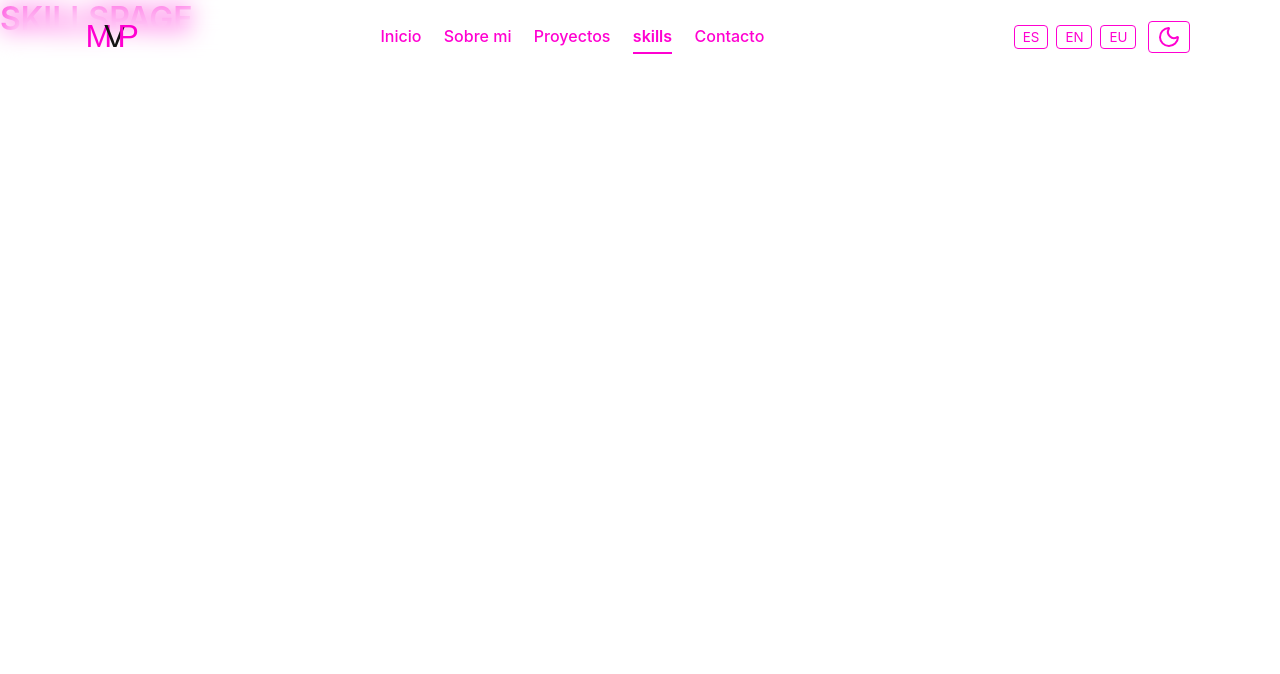
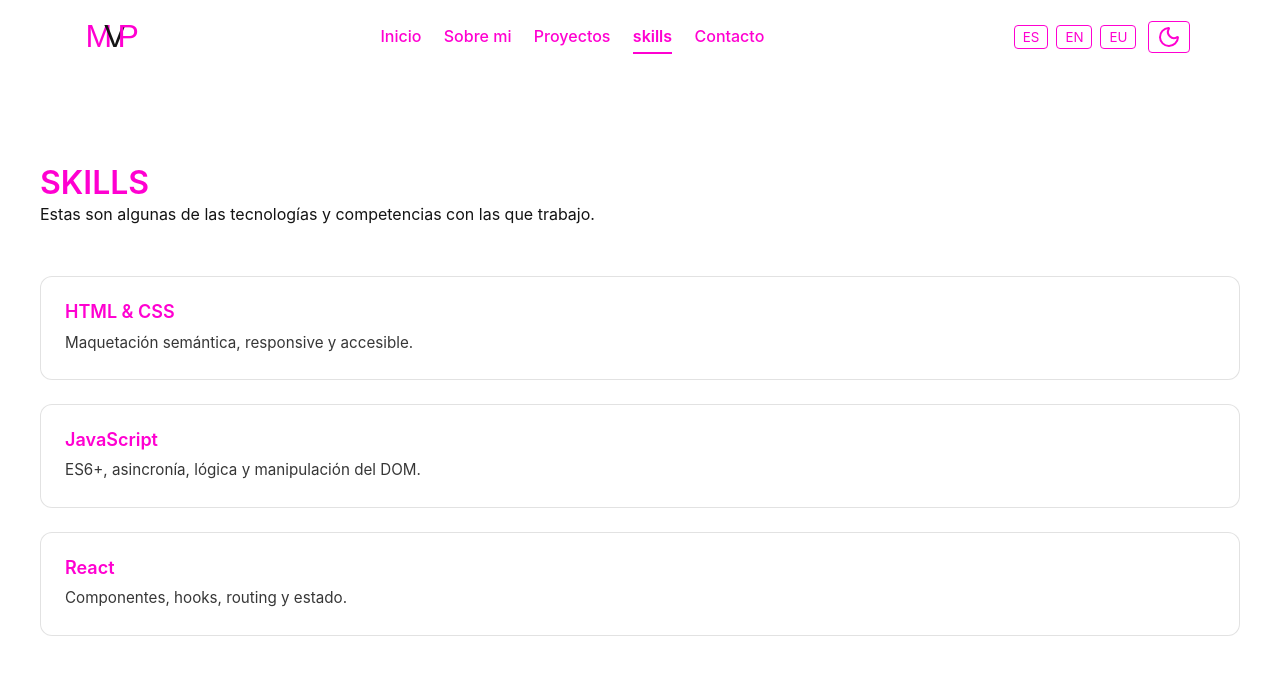
Before and after one commit to vickypineli/porfolio-vicky, a React (Vite) app: page /skills in a window 1280 px wide. Shown: the top 674 px of the page. Built offline with nearby package versions, Linux system fonts and the light colour scheme.

Commit message:
created skillspage and local json languajes

```diff
--- a/src/i18n/en/skills.json
+++ b/src/i18n/en/skills.json
@@ -1,4 +1,18 @@
 {
-"title": "Skills",
-"description": "Technologies and tools I master."
-}
+    "title": "Skills",
+    "intro": "These are some of the technologies and skills I work with.",
+    "list": [
+      {
+        "name": "HTML & CSS",
+        "description": "Semantic layout, responsive design, and accessibility."
+      },
+      {
+        "name": "JavaScript",
+        "description": "ES6+, asynchrony, logic, and DOM manipulation."
+      },
+      {
+        "name": "React",
+        "description": "Components, hooks, routing, and state management."
+      }
+    ]
+  }
--- a/src/i18n/es/skills.json
+++ b/src/i18n/es/skills.json
@@ -1,4 +1,18 @@
 {
-"title": "Habilidades",
-"description": "Tecnologías y herramientas que domino."
+  "title": "Skills",
+  "intro": "Estas son algunas de las tecnologías y competencias con las que trabajo.",
+  "list": [
+    {
+      "name": "HTML & CSS",
+      "description": "Maquetación semántica, responsive y accesible."
+    },
+    {
+      "name": "JavaScript",
+      "description": "ES6+, asincronía, lógica y manipulación del DOM."
+    },
+    {
+      "name": "React",
+      "description": "Componentes, hooks, routing y estado."
+    }
+  ]
 }
--- a/src/i18n/eu/skills.json
+++ b/src/i18n/eu/skills.json
@@ -1,4 +1,18 @@
 {
-"title": "Gaitasunak",
-"description": "Jakindako teknologia eta tresnak."
-}
+    "title": "Trebetasunak",
+    "intro": "Hona hemen erabiltzen ditudan teknologia eta gaitasunetako batzuk.",
+    "list": [
+      {
+        "name": "HTML & CSS",
+        "description": "Maquetazio semantikoa, responsive-a eta irisgarria."
+      },
+      {
+        "name": "JavaScript",
+        "description": "ES6+, asinkronia, logika eta DOM manipulazioa."
+      },
+      {
+        "name": "React",
+        "description": "Osagaiak, hook-ak, routing-a eta egoeraren kudeaketa."
+      }
+    ]
+  }
--- a/src/pages/SkillsPage/SkillsPage.jsx
+++ b/src/pages/SkillsPage/SkillsPage.jsx
@@ -1,5 +1,35 @@
-import React from "react";
+// src/pages/SkillsPage/SkillsPage.jsx
+import { useTranslation } from "react-i18next";
+import AnimatedGroup from "../../components/Animation/AnimatedGroup";
+import AnimatedItem from "../../components/Animation/AnimatedItem";
+import styles from "./SkillsPage.module.scss";
 
 export default function SkillsPage() {
-    return <h1>SkillsPage</h1>;
+  const { t } = useTranslation("skills");
+
+  const skills = t("list", { returnObjects: true });
+
+  return (
+    <section className={styles.skills}>
+      <div className={styles.inner}>
+        <AnimatedGroup>
+          <AnimatedItem as="h1">{t("title")}</AnimatedItem>
+          <AnimatedItem as="p">{t("intro")}</AnimatedItem>
+        </AnimatedGroup>
+
+        <AnimatedGroup className={styles.grid}>
+          {skills.map((skill) => (
+            <AnimatedItem
+              key={skill.name}
+              className={styles.card}
+              direction="left"
+            >
+              <h3>{skill.name}</h3>
+              <p>{skill.description}</p>
+            </AnimatedItem>
+          ))}
+        </AnimatedGroup>
+      </div>
+    </section>
+  );
 }
--- a/src/pages/SkillsPage/SkillsPage.module.scss
+++ b/src/pages/SkillsPage/SkillsPage.module.scss
@@ -0,0 +1,53 @@
+//src/pages/SkillsPage/SkillsPage.module.scss
+
+@use "../../styles/variables" as *;
+@use "../../styles/mixins" as *;
+
+.skills {
+  padding: 4rem 1.5rem;
+  margin: 100px auto 0 auto;
+}
+
+.inner {
+  max-width: 1200px;
+  margin: 0 auto;
+  display: flex;
+  flex-direction: column;
+  gap: 3rem;
+}
+
+/* GRID DE SKILLS */
+.grid {
+  display: grid;
+  grid-template-columns: repeat(3, 1fr);
+  gap: 1.5rem;
+
+  @include respond(md) {
+    grid-template-columns: repeat(2, 1fr);
+  }
+
+  @include respond(sm) {
+    grid-template-columns: 1fr;
+  }
+}
+
+/* CARD */
+.card {
+  background: rgba(var(--rgb-bg), 0.4);
+  border: 1px solid rgba(var(--rgb-text), 0.12);
+  border-radius: 12px;
+  padding: 1.5rem;
+
+  display: flex;
+  flex-direction: column;
+  gap: 0.5rem;
+
+  h3 {
+    margin: 0;
+  }
+
+  p {
+    font-size: 0.95rem;
+    opacity: 0.85;
+  }
+}
```
